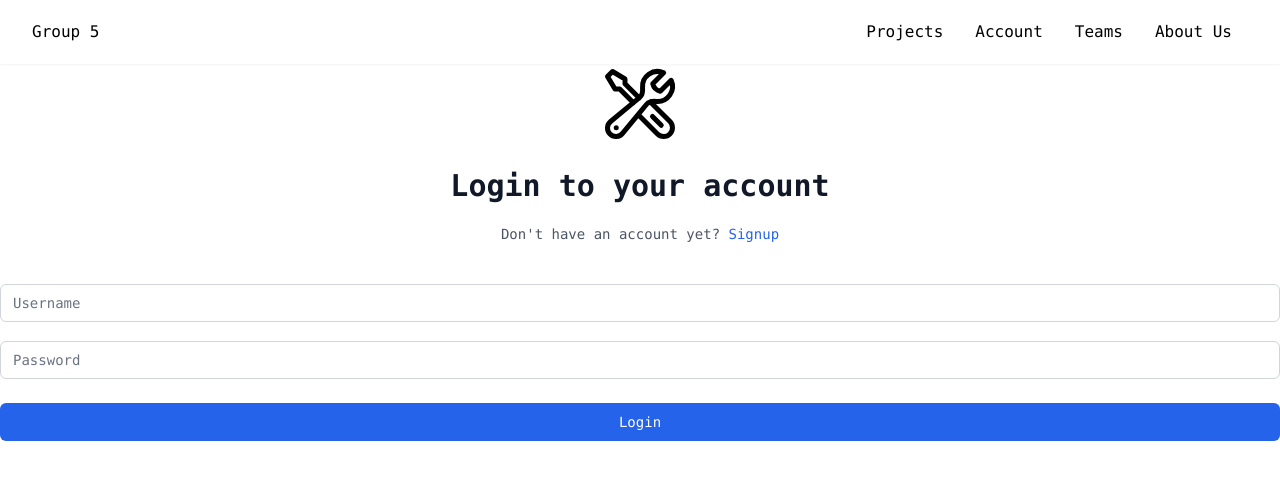
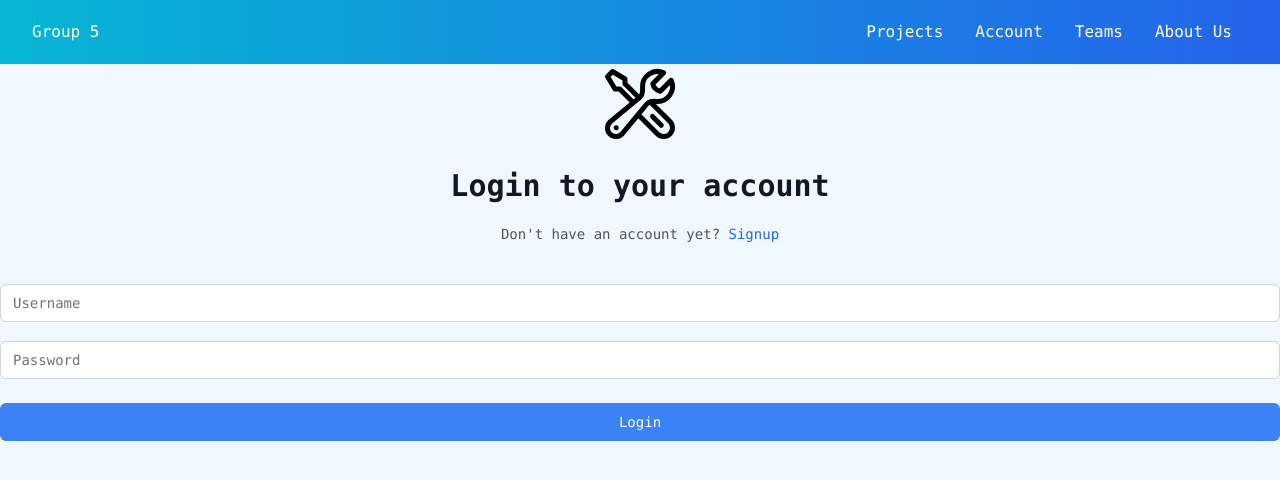
Before and after one commit to JJGuajardo10/ECE461L-Hardware, a React (Create React App) app in the folder ece461l-hardware/: page / in a window 1280 px wide. Shown: the top 480 px of the page. Built offline with nearby package versions, Linux system fonts and the light colour scheme.

Commit message:
cosmetic

```diff
--- a/ece461l-hardware/public/index.html
+++ b/ece461l-hardware/public/index.html
@@ -26,7 +26,7 @@
     -->
     <title>Hardware Project</title>
   </head>
-  <body>
+  <body class="bg-gray-100">
     <noscript>You need to enable JavaScript to run this app.</noscript>
     <div id="root"></div>
     <!--
--- a/ece461l-hardware/src/components/FormAction.js
+++ b/ece461l-hardware/src/components/FormAction.js
@@ -10,7 +10,7 @@ export default function FormAction({
             type==='Button' ?
             <button
                 type={action}
-                className="group relative w-full flex justify-center py-2 px-4 border border-transparent text-sm font-medium rounded-md text-white bg-blue-600 hover:bg-blue-700 focus:outline-none focus:ring-2 focus:ring-offset-2 focus:ring-blue-500 mt-10 font-mono"
+                className="group relative w-full flex justify-center py-2 px-4 border border-transparent text-sm font-medium rounded-md text-white bg-blue-500 hover:bg-blue-700 focus:outline-none focus:ring-2 focus:ring-offset-2 focus:ring-blue-500 mt-10 font-mono"
                 onSubmit={handleSubmit}
             >
 
--- a/ece461l-hardware/src/components/Navbar.js
+++ b/ece461l-hardware/src/components/Navbar.js
@@ -3,7 +3,7 @@ import { Link } from 'react-router-dom'
 
 export default function Navbar({toggle}){
   return (
-    <nav className='flex justify-between items-center h-16 bg-white text-black relative shadow-sm font-mono' role='navigation'>
+    <nav className='flex justify-between items-center h-16 bg-gradient-to-r from-cyan-500 to-blue-600  text-white relative shadow-sm font-mono' role='navigation'>
       <Link to='/' className='pl-8'>
         Group 5
       </Link>
--- a/ece461l-hardware/src/components/Title.js
+++ b/ece461l-hardware/src/components/Title.js
@@ -7,9 +7,6 @@ export default function Title (){
         <h1 className='lg:tect-9xl md:text-7xl sm:text-5xl text-3xl font-black mb-14'>
             Group 5
         </h1>
-        <Link>
-            New? Sign up!
-        </Link>
     </div>
   )
 }
--- a/ece461l-hardware/src/index.css
+++ b/ece461l-hardware/src/index.css
@@ -3,12 +3,7 @@
 @tailwind utilities;
 
 body {
-  margin: 0;
-  font-family: -apple-system, BlinkMacSystemFont, 'Segoe UI', 'Roboto', 'Oxygen',
-    'Ubuntu', 'Cantarell', 'Fira Sans', 'Droid Sans', 'Helvetica Neue',
-    sans-serif;
-  -webkit-font-smoothing: antialiased;
-  -moz-osx-font-smoothing: grayscale;
+  background-color:aliceblue;
 }
 
 code {
--- a/ece461l-hardware/src/pages/AboutUs.js
+++ b/ece461l-hardware/src/pages/AboutUs.js
@@ -8,7 +8,7 @@ export default function AboutPage(){
     return(
         <>
             <Navbar />
-            <h1>About us</h1>
+            <h1 className="font-mono ">About us</h1>
 
         </>
     )
--- a/ece461l-hardware/src/pages/AccountManagement.js
+++ b/ece461l-hardware/src/pages/AccountManagement.js
@@ -7,7 +7,7 @@ export default function AccountPage(){
     return(
         <>
             <Navbar />
-            <h1>Account Management</h1>
+            <h1 className="font-mono">Account Management</h1>
 
         </>
     )
--- a/ece461l-hardware/src/pages/ProjectManagement.js
+++ b/ece461l-hardware/src/pages/ProjectManagement.js
@@ -7,7 +7,7 @@ export default function ProjectPage(){
     return(
         <>
             <Navbar />
-            <h1>Project Management</h1>
+            <div className="font-mono ">Project Management</div>
 
         </>
     )
--- a/ece461l-hardware/src/pages/TeamManagement.js
+++ b/ece461l-hardware/src/pages/TeamManagement.js
@@ -7,7 +7,7 @@ export default function TeamPage(){
     return(
         <>
             <Navbar />
-            <h1>Team Management</h1>
+            <h1 className="font-mono ">Team Management</h1>
 
         </>
     )
```
Also changed, not shown: ece461l-hardware/tailwind.config.js (line endings or trailing spaces).
